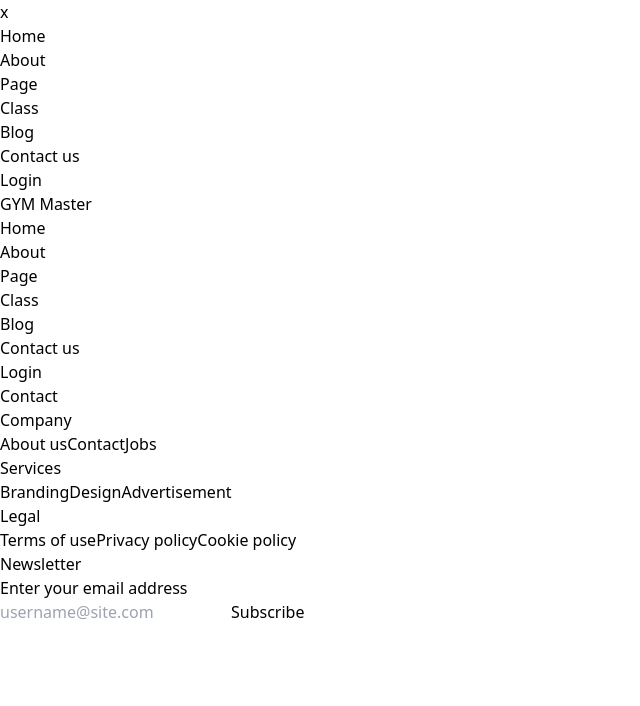
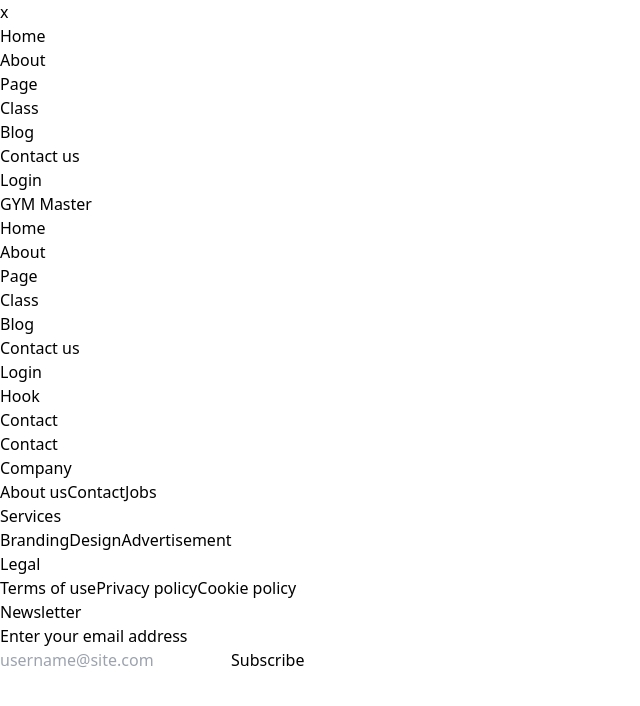
Before and after one commit to hasiburrahmanakash79/GYM-Master, a React (Vite) app: page /contact in a window 1280 px wide. Shown: the top 706 px of the page, without its empty margins (0-640 px from the left). Built offline with nearby package versions, Linux system fonts and the light colour scheme.

Commit message:
make contact title

```diff
--- a/src/Pages/Contact/Contact.jsx
+++ b/src/Pages/Contact/Contact.jsx
@@ -1,7 +1,9 @@
+import SectionTitle from "../../Hooks/SectionTitle";
 
 const Contact = () => {
     return (
         <div>
+             <SectionTitle subTitle={"Hook"} title={"Contact"}></SectionTitle>
             <h2>Contact</h2>
         </div>
     );
```
